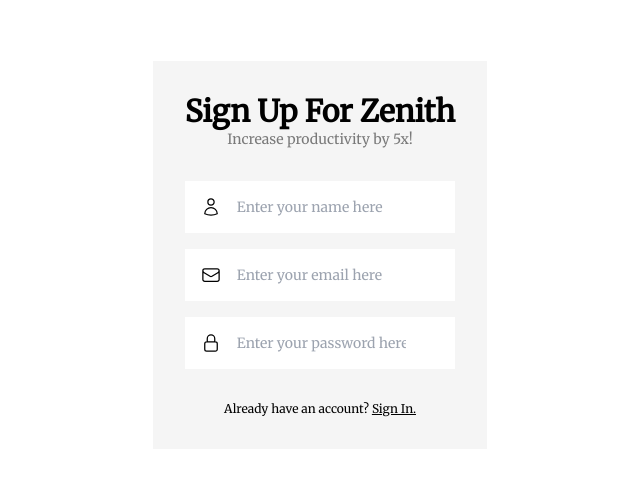
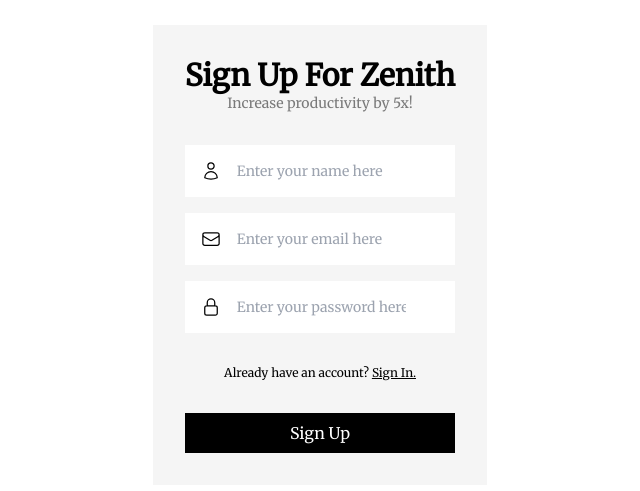
Before and after one commit to yasa-zaheen/zenith, a Next.js app: page /auth/signUp in a window 1280 px wide. Shown: the part 145-636 px from the top of the page, without its empty margins (320-960 px from the left). Built offline with nearby package versions, Linux system fonts and the light colour scheme.

Commit message:
Test fix

```diff
--- a/app/auth/signIn/page.tsx
+++ b/app/auth/signIn/page.tsx
@@ -79,7 +79,7 @@
         </p>
 
         {/* Sign Up Button */}
-        {/* <LoadingButton loading={loading}>Sign In</LoadingButton> */}
+        <LoadingButton loading={loading}>Sign In</LoadingButton>
       </form>
     </div>
   );
--- a/app/auth/signUp/page.tsx
+++ b/app/auth/signUp/page.tsx
@@ -104,7 +104,7 @@
         </p>
 
         {/* Sign Up Button */}
-        {/* <LoadingButton loading={loading}>Sign Up</LoadingButton> */}
+        <LoadingButton loading={loading}>Sign Up</LoadingButton>
       </form>
     </div>
   );
--- a/components/CreateTaskModal.tsx
+++ b/components/CreateTaskModal.tsx
@@ -186,7 +186,7 @@
 
               {/* Create button */}
 
-              {/* <LoadingButton loading={loading}>Create task</LoadingButton> */}
+              <LoadingButton loading={loading}>Create task</LoadingButton>
             </Dialog.Panel>
           </form>
         </Transition.Child>
--- a/firebase.ts
+++ b/firebase.ts
@@ -1,5 +1,4 @@
 import { initializeApp } from "firebase/app";
-import { getAnalytics } from "firebase/analytics";
 import { getAuth } from "firebase/auth";
 import { getFirestore } from "firebase/firestore";
 
@@ -14,7 +13,6 @@
 };
 
 const app = initializeApp(firebaseConfig);
-const analytics = getAnalytics(app);
 const auth = getAuth(app);
 const db = getFirestore(app);
 
```
